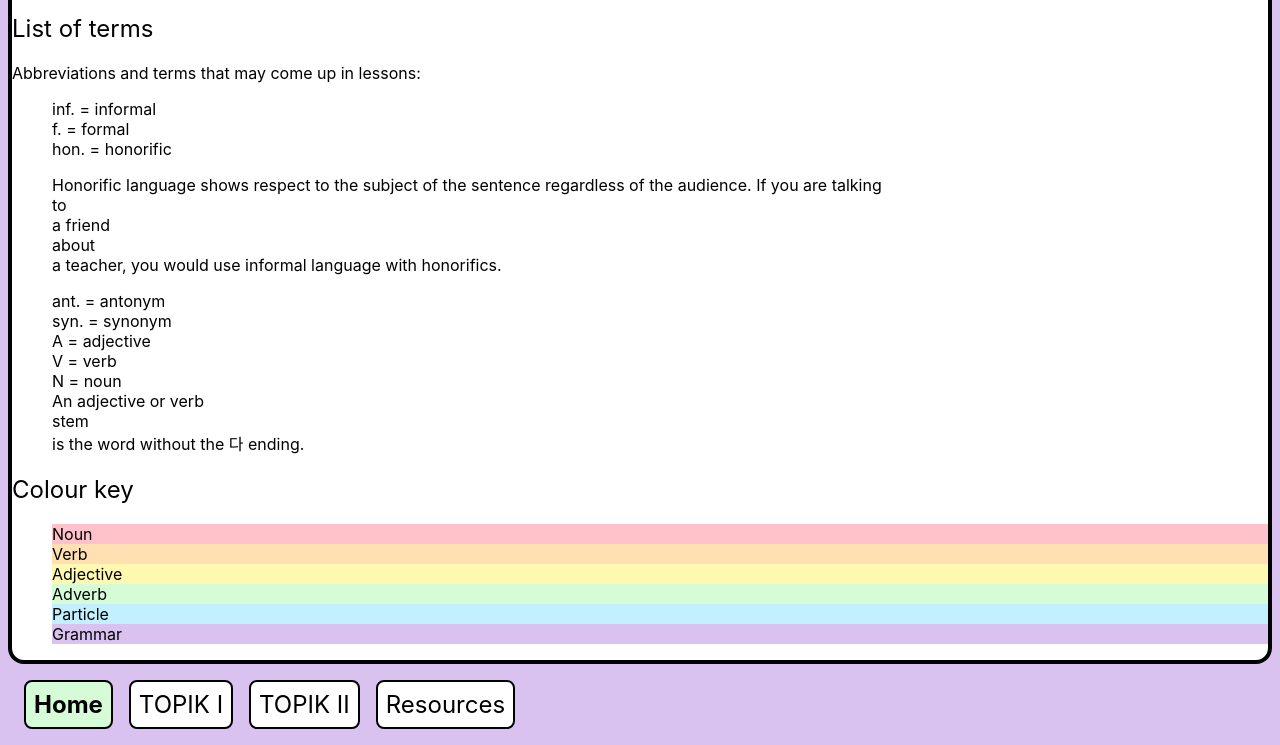
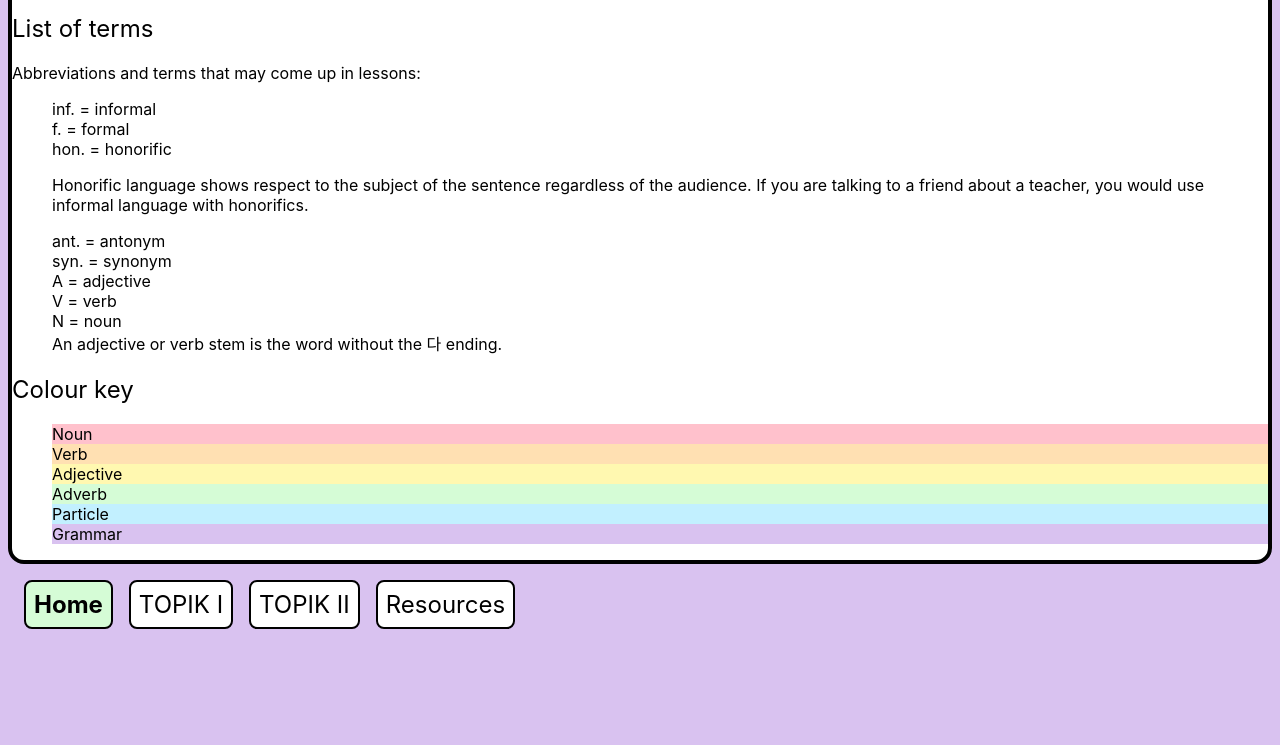
Before and after one commit to dpffldjt/4304-capstone-project, a plain HTML site: page index.html in a window 1280 px wide. Shown: the part 128-873 px from the top of the page. After the commit the page ends 800 px from the top, so only its background shows below. Drawn offline with Linux system fonts and the light colour scheme.

Commit message:
em line break fix

```diff
--- a/index.html
+++ b/index.html
@@ -25,7 +25,7 @@
                 <li>A = adjective</li>
                 <li>V = verb</li>
                 <li>N = noun</li>
-                <li>An adjective or verb <i>stem</i> is the word without the 다 ending.</li>
+                <li>An adjective or verb <strong>stem</strong> is the word without the 다 ending.</li>
             </ul>
             <h2>Colour key</h2>
             <ul>
--- a/style.css
+++ b/style.css
@@ -78,6 +78,10 @@ h1 {
     justify-self: center;
 }
 
+strong, em {
+    display: inline;
+}
+
 .lesson-grid {
     display: flex;
     flex-flow: row wrap;
```
